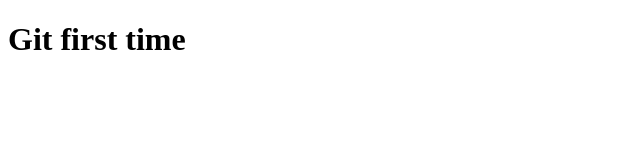
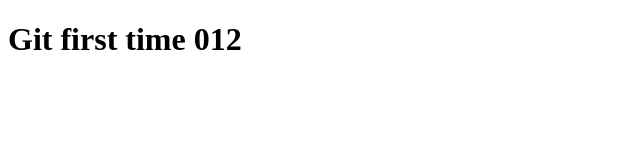
Before and after one commit to 012-chirawat/012_wat, a plain HTML site: page index(1).html in a window 1280 px wide. Shown: the full height of the page, 0-640 px from the left. Drawn offline with Linux system fonts and the light colour scheme.

Commit message:
Update index

```diff
--- a/index(1).html
+++ b/index(1).html
@@ -7,6 +7,6 @@
     <title>Document</title>
 </head>
 <body>
-    <h1> Git first time </h1>
+    <h1> Git first time 012</h1>
 </body>
 </html>
```
